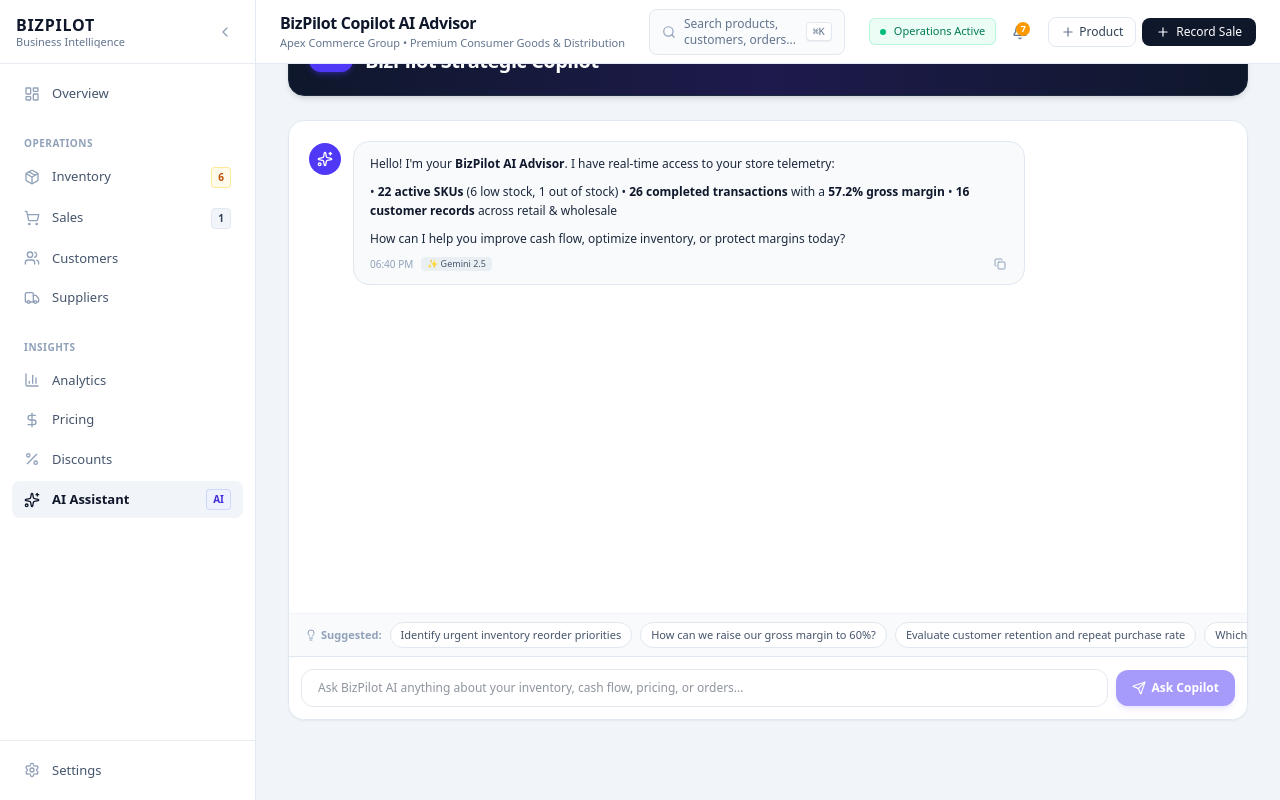
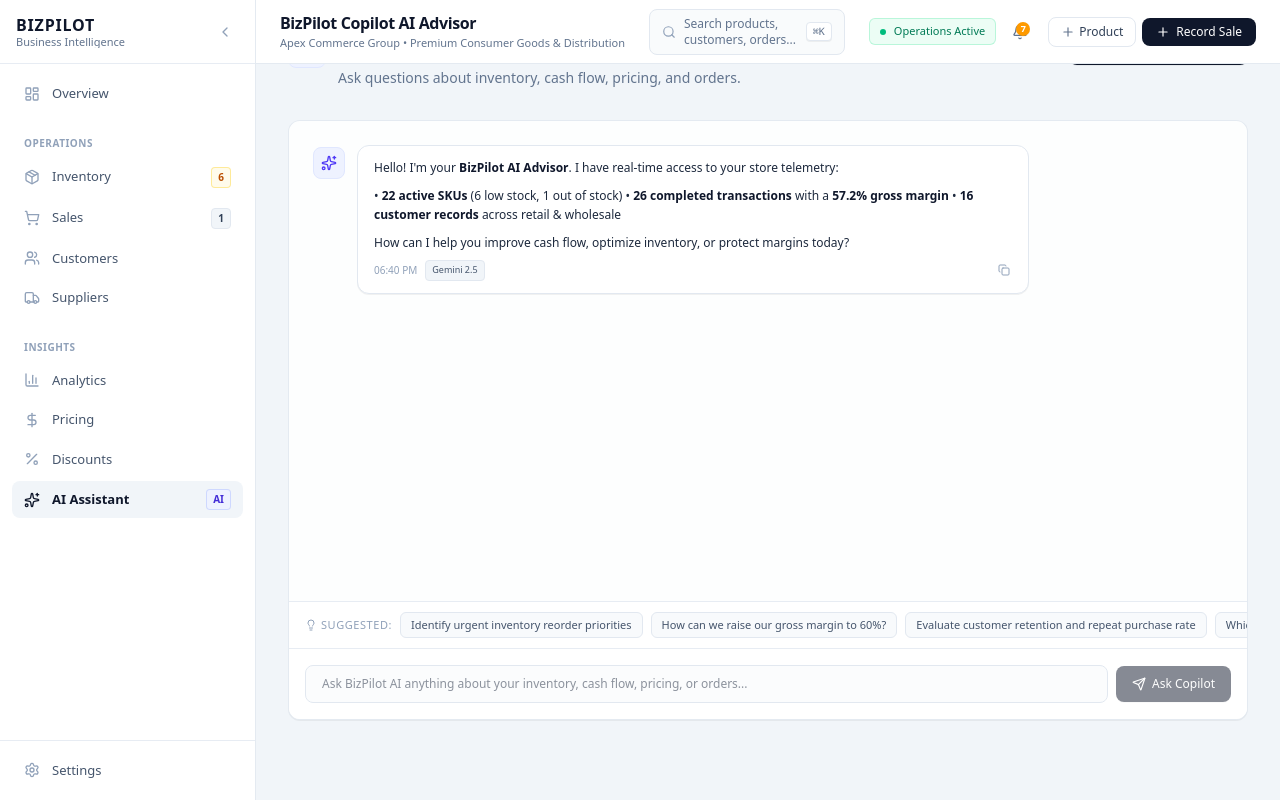
Before and after one commit to sepalsagar/BizNet, a React (Vite) app: page /assistant in a window 1280 px wide. Built offline with nearby package versions, Linux system fonts and the light colour scheme.

Commit message:
Refine AI assistant UI

```diff
--- a/src/components/advisor/AiAdvisorView.tsx
+++ b/src/components/advisor/AiAdvisorView.tsx
@@ -28,13 +28,13 @@ interface Message {
 
 const advisorMarkdownComponents: Components = {
   h1: ({ node, ...props }) => (
-    <h1 className="text-base font-bold text-slate-900 mt-3 mb-1.5 first:mt-0" {...props} />
+    <h1 className="text-lg font-bold text-slate-900 mt-3 mb-2 first:mt-0" {...props} />
   ),
   h2: ({ node, ...props }) => (
-    <h2 className="text-sm font-bold text-slate-900 mt-2.5 mb-1 first:mt-0" {...props} />
+    <h2 className="text-base font-bold text-slate-900 mt-3 mb-1.5 first:mt-0" {...props} />
   ),
   h3: ({ node, ...props }) => (
-    <h3 className="text-xs font-bold text-slate-900 mt-2 mb-1 first:mt-0" {...props} />
+    <h3 className="text-sm font-bold text-slate-900 mt-2.5 mb-1 first:mt-0" {...props} />
   ),
   h4: ({ node, ...props }) => (
     <h4 className="text-xs font-semibold text-slate-900 mt-1.5 mb-1 first:mt-0" {...props} />
@@ -49,10 +49,10 @@ const advisorMarkdownComponents: Components = {
     <em className="italic" {...props} />
   ),
   ul: ({ node, ...props }) => (
-    <ul className="list-disc pl-4 mb-2 space-y-1 last:mb-0" {...props} />
+    <ul className="list-disc pl-5 mb-3 space-y-1.5 last:mb-0" {...props} />
   ),
   ol: ({ node, ...props }) => (
-    <ol className="list-decimal pl-4 mb-2 space-y-1 last:mb-0" {...props} />
+    <ol className="list-decimal pl-5 mb-3 space-y-1.5 last:mb-0" {...props} />
   ),
   li: ({ node, ...props }) => (
     <li className="leading-relaxed" {...props} />
@@ -73,7 +73,7 @@ const advisorMarkdownComponents: Components = {
   ),
   pre: ({ node, children, ...props }) => (
     <pre
-      className="p-3 my-2.5 rounded-xl bg-slate-900 text-slate-100 font-mono text-[11px] overflow-x-auto border border-slate-800 leading-normal"
+      className="p-3 my-3 rounded-lg bg-slate-900 text-slate-100 font-mono text-[11px] overflow-x-auto border border-slate-800 leading-relaxed"
       {...props}
     >
       {React.isValidElement(children) ? React.cloneElement(children as any, { isPre: true }) : children}
@@ -98,7 +98,7 @@ const advisorMarkdownComponents: Components = {
   },
   table: ({ node, ...props }) => (
     <div className="overflow-x-auto my-2.5">
-      <table className="min-w-full text-[11px] border-collapse border border-slate-200 rounded-lg overflow-hidden" {...props} />
+      <table className="min-w-full text-[11px] border-collapse border border-slate-200 rounded-md overflow-hidden" {...props} />
     </div>
   ),
   thead: ({ node, ...props }) => <thead className="bg-slate-100 text-slate-800" {...props} />,
@@ -274,40 +274,40 @@ export const AiAdvisorView: React.FC = () => {
   ];
 
   return (
-    <div className="space-y-6" id="bizpilot-advisor-view">
+    <div className="space-y-8" id="bizpilot-advisor-view">
       {/* Advisor Header */}
-      <div className="p-5 rounded-2xl bg-gradient-to-r from-slate-900 via-indigo-950 to-slate-900 text-white shadow-md border border-slate-800 flex flex-col sm:flex-row sm:items-center justify-between gap-4">
+      <div className="flex flex-col sm:flex-row sm:items-center justify-between gap-4">
         <div className="flex items-center gap-3">
-          <div className="p-2.5 rounded-xl bg-indigo-600 text-white shadow-md shadow-indigo-600/30">
-            <Sparkles className="h-6 w-6" />
+          <div className="p-2 rounded-lg bg-indigo-50 text-indigo-600 border border-indigo-100">
+            <Sparkles className="h-5 w-5" />
           </div>
           <div>
             <div className="flex items-center gap-2">
-              <span className="px-2 py-0.5 rounded text-[10px] font-bold bg-indigo-500/30 text-indigo-300 border border-indigo-500/40">
-                Gemini 2.5 Intelligence
+              <span className="px-2 py-0.5 rounded text-[10px] font-medium uppercase tracking-wider bg-indigo-50 text-indigo-700 border border-indigo-100">
+                Business Intelligence
               </span>
-              <span className="text-xs text-slate-400">Context-Aware Operational Advisor</span>
+              <span className="text-xs text-slate-500">Context-aware operational advisor</span>
             </div>
-            <h2 className="text-xl font-black tracking-tight text-white mt-0.5">
-              BizPilot Strategic Copilot
-            </h2>
+            <h1 className="text-2xl font-bold tracking-tight text-slate-900 font-sans mt-1">AI Assistant</h1>
+            <p className="text-sm text-slate-500 mt-0.5">Ask questions about inventory, cash flow, pricing, and orders.</p>
           </div>
         </div>
 
         <div className="flex items-center gap-2">
           <button
             onClick={() => setActiveTab('pricing')}
-            className="px-3 py-1.5 rounded-xl bg-white/10 hover:bg-white/20 text-white text-xs font-semibold backdrop-blur-xs transition-colors"
+            className="inline-flex items-center gap-1.5 px-3.5 py-2 rounded-lg bg-slate-900 hover:bg-slate-800 text-white text-xs font-medium transition-colors shadow-2xs"
           >
-            Launch Pricing Simulator →
+            <ArrowRight className="h-3.5 w-3.5" />
+            <span>Open Pricing Simulator</span>
           </button>
         </div>
       </div>
 
       {/* Main Chat Container */}
-      <div className="rounded-2xl bg-white border border-slate-200 shadow-xs flex flex-col h-[600px] overflow-hidden">
+      <div className="rounded-xl bg-white border border-slate-200/90 shadow-2xs flex flex-col h-[600px] overflow-hidden">
         {/* Messages Feed */}
-        <div className="flex-1 overflow-y-auto p-5 space-y-4">
+        <div className="flex-1 overflow-y-auto p-5 sm:p-6 space-y-5 bg-slate-50/30">
           {messages.map((m) => {
             const isAssistant = m.sender === 'assistant';
             return (
@@ -316,15 +316,15 @@ export const AiAdvisorView: React.FC = () => {
                 className={`flex gap-3 ${isAssistant ? 'justify-start' : 'justify-end'}`}
               >
                 {isAssistant && (
-                  <div className="h-8 w-8 rounded-full bg-indigo-600 text-white flex items-center justify-center shrink-0 mt-0.5">
+                  <div className="h-8 w-8 rounded-lg bg-indigo-50 border border-indigo-100 text-indigo-600 flex items-center justify-center shrink-0 mt-0.5">
                     <Sparkles className="h-4 w-4" />
                   </div>
                 )}
 
-                <div className={`max-w-2xl rounded-2xl px-4 py-3 text-xs leading-relaxed ${
+                <div className={`max-w-2xl rounded-xl px-4 py-3 text-xs leading-relaxed ${
                   isAssistant
-                    ? 'bg-slate-50 border border-slate-200 text-slate-800'
-                    : 'bg-indigo-600 text-white shadow-sm'
+                    ? 'bg-white border border-slate-200 text-slate-800 shadow-2xs'
+                    : 'bg-slate-900 text-white'
                 }`}>
                   {isAssistant ? (
                     <div className="markdown-body font-sans text-xs">
@@ -362,8 +362,8 @@ export const AiAdvisorView: React.FC = () => {
                     <div className="flex items-center gap-2">
                       <span>{m.timestamp}</span>
                       {isAssistant && m.source && (
-                        <span className="px-1.5 py-0.2 rounded bg-slate-200/60 text-slate-600 text-[9px] font-medium">
-                          {m.source === 'gemini-2.5-flash' ? '✨ Gemini 2.5' : m.source === 'heuristic_engine' ? '⚡ Heuristic' : 'Offline'}
+                        <span className="px-1.5 py-0.5 rounded bg-slate-100 text-slate-600 text-[9px] font-medium border border-slate-200">
+                          {m.source === 'gemini-2.5-flash' ? 'Gemini 2.5' : m.source === 'heuristic_engine' ? 'Heuristic' : 'Offline'}
                         </span>
                       )}
                     </div>
@@ -384,7 +384,7 @@ export const AiAdvisorView: React.FC = () => {
                 </div>
 
                 {!isAssistant && (
-                  <div className="h-8 w-8 rounded-full bg-slate-900 text-white flex items-center justify-center shrink-0 mt-0.5">
+                  <div className="h-8 w-8 rounded-lg bg-slate-900 text-white flex items-center justify-center shrink-0 mt-0.5">
                     <User className="h-4 w-4" />
                   </div>
                 )}
@@ -394,10 +394,10 @@ export const AiAdvisorView: React.FC = () => {
 
           {loading && (
             <div className="flex gap-3 items-center text-xs text-slate-400">
-              <div className="h-8 w-8 rounded-full bg-indigo-600 text-white flex items-center justify-center shrink-0">
+              <div className="h-8 w-8 rounded-lg bg-indigo-50 border border-indigo-100 text-indigo-600 flex items-center justify-center shrink-0">
                 <Sparkles className="h-4 w-4 animate-spin" />
               </div>
-              <div className="p-3 rounded-2xl bg-slate-50 border border-slate-200 flex items-center gap-2">
+              <div className="p-3 rounded-xl bg-white border border-slate-200 shadow-2xs flex items-center gap-2">
                 <span className="h-2 w-2 rounded-full bg-indigo-500 animate-pulse"></span>
                 <span>Analyzing store telemetry and generating recommendations...</span>
               </div>
@@ -408,15 +408,15 @@ export const AiAdvisorView: React.FC = () => {
         </div>
 
         {/* Suggestion Chips */}
-        <div className="px-4 py-2 bg-slate-50 border-t border-slate-100 flex items-center gap-2 overflow-x-auto">
-          <span className="text-[11px] font-bold text-slate-400 shrink-0 flex items-center gap-1">
+        <div className="px-4 py-2.5 bg-white border-t border-slate-200/80 flex items-center gap-2 overflow-x-auto">
+          <span className="text-[11px] font-medium uppercase tracking-wider text-slate-400 shrink-0 flex items-center gap-1">
             <Lightbulb className="h-3 w-3" /> Suggested:
           </span>
           {samplePrompts.map((chip, idx) => (
             <button
               key={idx}
               onClick={() => handleSend(chip)}
-              className="px-2.5 py-1 rounded-full bg-white border border-slate-200 text-slate-600 hover:text-indigo-600 hover:border-indigo-300 text-[11px] whitespace-nowrap transition-colors"
+              className="px-2.5 py-1 rounded-md bg-slate-50 border border-slate-200 text-slate-600 hover:text-indigo-600 hover:border-indigo-300 text-[11px] whitespace-nowrap transition-colors"
             >
               {chip}
             </button>
@@ -424,7 +424,7 @@ export const AiAdvisorView: React.FC = () => {
         </div>
 
         {/* Input Bar */}
-        <div className="p-3 border-t border-slate-200 bg-white">
+        <div className="p-4 border-t border-slate-200/80 bg-white">
           <form
             onSubmit={(e) => {
               e.preventDefault();
@@ -437,12 +437,12 @@ export const AiAdvisorView: React.FC = () => {
               value={input}
               onChange={(e) => setInput(e.target.value)}
               placeholder="Ask BizPilot AI anything about your inventory, cash flow, pricing, or orders..."
-              className="flex-1 px-4 py-2.5 rounded-xl border border-slate-200 text-xs focus:border-indigo-500 focus:outline-hidden"
+              className="flex-1 px-4 py-2.5 rounded-lg border border-slate-200 text-xs focus:border-indigo-500 focus:outline-hidden bg-slate-50/50 focus:bg-white transition-colors"
             />
             <button
               type="submit"
               disabled={!input.trim() || loading}
-              className="px-4 py-2.5 rounded-xl bg-indigo-600 hover:bg-indigo-700 text-white text-xs font-semibold disabled:opacity-50 transition-all flex items-center gap-1.5 shadow-md shadow-indigo-600/20"
+              className="inline-flex items-center gap-1.5 px-4 py-2.5 rounded-lg bg-slate-900 hover:bg-slate-800 text-white text-xs font-medium disabled:opacity-50 transition-colors shadow-2xs"
             >
               <Send className="h-3.5 w-3.5" />
               <span>Ask Copilot</span>
```
